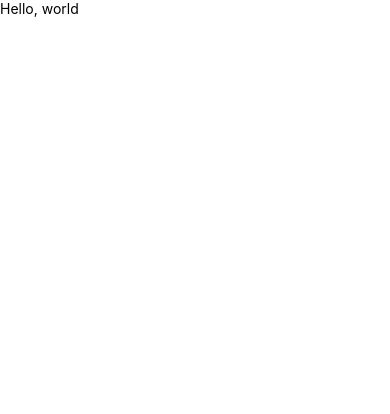
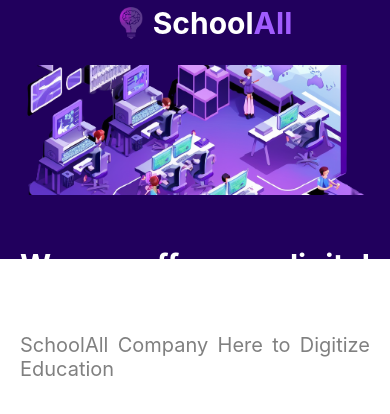
Before and after one commit to halino2710/app, a React Native app: screen / in a window 390 px wide. Shown: the top 414 px of the page. Built offline with nearby package versions, Linux system fonts and the light colour scheme.

Commit message:
Added Home Screen component

```diff
--- a/App.tsx
+++ b/App.tsx
@@ -1,8 +1,12 @@
 import React from "react";
 import { createTheme, ThemeProvider } from "@rneui/themed";
-import { SafeAreaView, Text } from "react-native";
+import { SafeAreaView, Text, StatusBar } from "react-native";
+import { Provider as PaperProvider } from "react-native-paper";
+
+import Home from "./components/Home";
 
 import "react-native-gesture-handler";
+
 const theme = createTheme({
   lightColors: {},
   darkColors: {},
@@ -11,11 +15,9 @@
 export default function App() {
   return (
     <SafeAreaView>
-      <SafeAreaView>
-        <ThemeProvider theme={theme}>
-          <Text>Hello, world</Text>
-        </ThemeProvider>
-      </SafeAreaView>
+      <ThemeProvider theme={theme}>
+        <Home />
+      </ThemeProvider>
     </SafeAreaView>
     //
   );
--- /dev/null
+++ b/components/Home.tsx
@@ -0,0 +1,101 @@
+import {
+  StyleSheet,
+  Text,
+  View,
+  Image,
+  ScrollView,
+  StatusBar,
+  Animated,
+} from "react-native";
+import React from "react";
+
+const Home = () => {
+  return (
+    <View style={styles.container}>
+      <View
+        style={{
+          flexDirection: "row",
+          alignItems: "center",
+        }}
+      >
+        <Image
+          source={require("../assets/images/logo.png")}
+          style={{ width: 25, height: 45, marginLeft: 20 }}
+        />
+        <Text
+          style={{
+            fontSize: 30,
+            fontWeight: "bold",
+            color: "white",
+            marginLeft: 10,
+          }}
+        >
+          School
+        </Text>
+        <Text
+          style={{
+            fontSize: 30,
+            color: "#A15CFF",
+            fontWeight: "bold",
+          }}
+        >
+          All
+        </Text>
+      </View>
+      <View style={styles.imageContainer}>
+        <Image
+          source={require("../assets/images/banner.png")}
+          style={styles.logo}
+        />
+      </View>
+      <Text
+        style={{
+          color: "white",
+          opacity: 1,
+          fontWeight: "bold",
+          fontSize: 30,
+          lineHeight: 40,
+          textAlign: "justify",
+          marginHorizontal: 20,
+          marginTop: 50,
+        }}
+      >
+        We offer digital services to schools
+      </Text>
+      <Text
+        style={{
+          textAlign: "justify",
+          color: "grey",
+          marginVertical: 8,
+          marginHorizontal: 20,
+          fontSize: 20,
+        }}
+      >
+        SchoolAll Company Here to Digitize Education
+      </Text>
+    </View>
+  );
+};
+
+export default Home;
+
+const styles = StyleSheet.create({
+  container: {
+    top: StatusBar.currentHeight,
+    backgroundColor: "#21005D",
+    width: "100%",
+    height: "100%",
+    alignItems: "center",
+  },
+
+  imageContainer: {
+    marginTop: 20,
+    width: "100%",
+    height: "50%",
+  },
+
+  logo: {
+    width: "95%",
+    height: "100%",
+  },
+});
```
